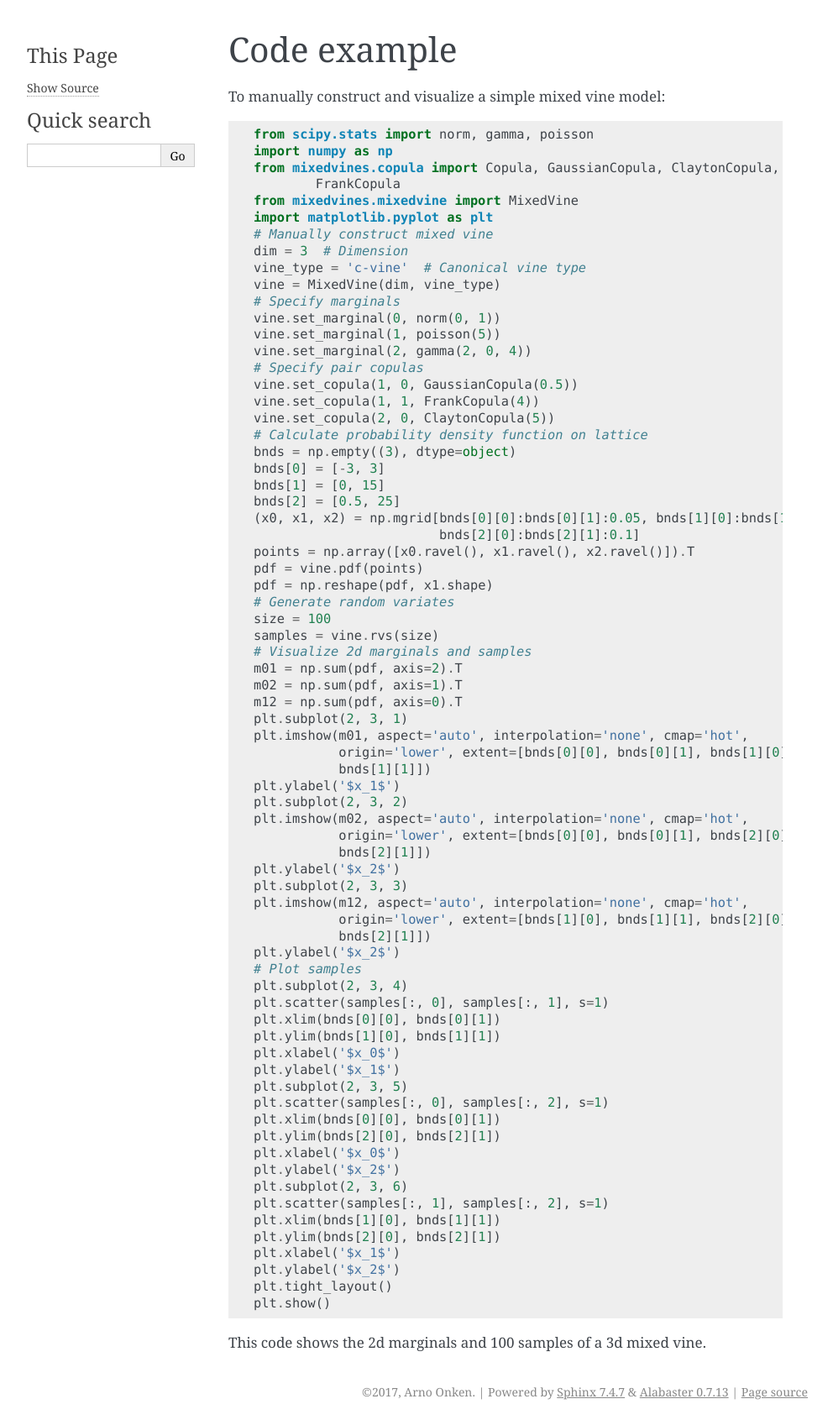
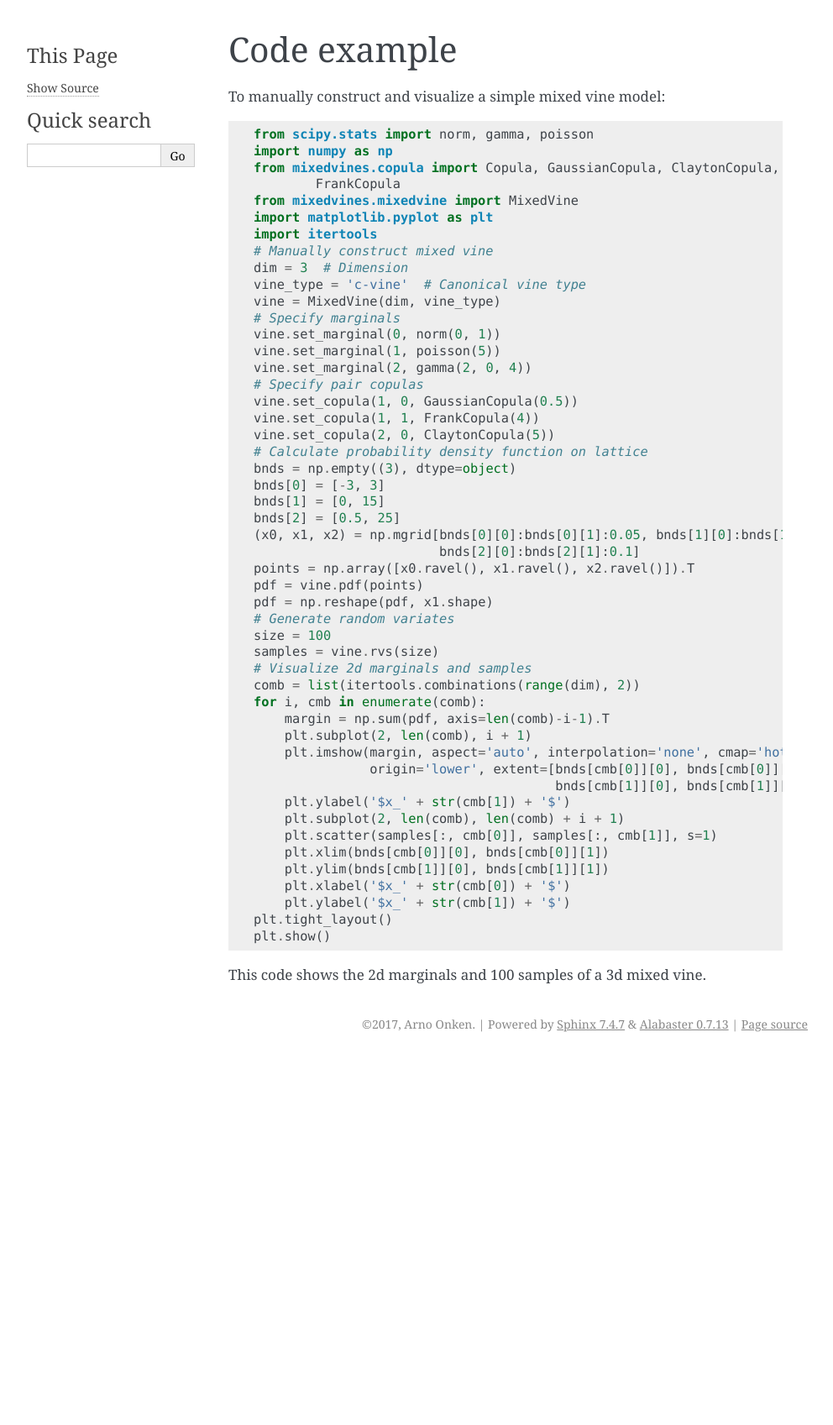
Before and after one commit to asnelt/mixedvines, a Sphinx documentation site: the page built from docs/code_example.rst, in a window 1280 px wide. Shown: the whole page at 84% size, without its empty margins (148-1140 px from the left). Built offline with Sphinx 7.4.7, drawn with Linux system fonts in a browser that asks for light colours; after the commit the page ends 1259 px from its top, so only the background shows below that.

Commit message:
Improve code example.

```diff
--- a/docs/code_example.rst
+++ b/docs/code_example.rst
@@ -12,6 +12,7 @@ To manually construct and visualize a simple mixed vine model:
             FrankCopula
     from mixedvines.mixedvine import MixedVine
     import matplotlib.pyplot as plt
+    import itertools
     # Manually construct mixed vine
     dim = 3  # Dimension
     vine_type = 'c-vine'  # Canonical vine type
@@ -38,43 +39,20 @@ To manually construct and visualize a simple mixed vine model:
     size = 100
     samples = vine.rvs(size)
     # Visualize 2d marginals and samples
-    m01 = np.sum(pdf, axis=2).T
-    m02 = np.sum(pdf, axis=1).T
-    m12 = np.sum(pdf, axis=0).T
-    plt.subplot(2, 3, 1)
-    plt.imshow(m01, aspect='auto', interpolation='none', cmap='hot',
-               origin='lower', extent=[bnds[0][0], bnds[0][1], bnds[1][0],
-               bnds[1][1]])
-    plt.ylabel('$x_1$')
-    plt.subplot(2, 3, 2)
-    plt.imshow(m02, aspect='auto', interpolation='none', cmap='hot',
-               origin='lower', extent=[bnds[0][0], bnds[0][1], bnds[2][0],
-               bnds[2][1]])
-    plt.ylabel('$x_2$')
-    plt.subplot(2, 3, 3)
-    plt.imshow(m12, aspect='auto', interpolation='none', cmap='hot',
-               origin='lower', extent=[bnds[1][0], bnds[1][1], bnds[2][0],
-               bnds[2][1]])
-    plt.ylabel('$x_2$')
-    # Plot samples
-    plt.subplot(2, 3, 4)
-    plt.scatter(samples[:, 0], samples[:, 1], s=1)
-    plt.xlim(bnds[0][0], bnds[0][1])
-    plt.ylim(bnds[1][0], bnds[1][1])
-    plt.xlabel('$x_0$')
-    plt.ylabel('$x_1$')
-    plt.subplot(2, 3, 5)
-    plt.scatter(samples[:, 0], samples[:, 2], s=1)
-    plt.xlim(bnds[0][0], bnds[0][1])
-    plt.ylim(bnds[2][0], bnds[2][1])
-    plt.xlabel('$x_0$')
-    plt.ylabel('$x_2$')
-    plt.subplot(2, 3, 6)
-    plt.scatter(samples[:, 1], samples[:, 2], s=1)
-    plt.xlim(bnds[1][0], bnds[1][1])
-    plt.ylim(bnds[2][0], bnds[2][1])
-    plt.xlabel('$x_1$')
-    plt.ylabel('$x_2$')
+    comb = list(itertools.combinations(range(dim), 2))
+    for i, cmb in enumerate(comb):
+        margin = np.sum(pdf, axis=len(comb)-i-1).T
+        plt.subplot(2, len(comb), i + 1)
+        plt.imshow(margin, aspect='auto', interpolation='none', cmap='hot',
+                   origin='lower', extent=[bnds[cmb[0]][0], bnds[cmb[0]][1],
+                                           bnds[cmb[1]][0], bnds[cmb[1]][1]])
+        plt.ylabel('$x_' + str(cmb[1]) + '$')
+        plt.subplot(2, len(comb), len(comb) + i + 1)
+        plt.scatter(samples[:, cmb[0]], samples[:, cmb[1]], s=1)
+        plt.xlim(bnds[cmb[0]][0], bnds[cmb[0]][1])
+        plt.ylim(bnds[cmb[1]][0], bnds[cmb[1]][1])
+        plt.xlabel('$x_' + str(cmb[0]) + '$')
+        plt.ylabel('$x_' + str(cmb[1]) + '$')
     plt.tight_layout()
     plt.show()
 
```
Also changed, not shown: README.rst (+15 -37 lines).
